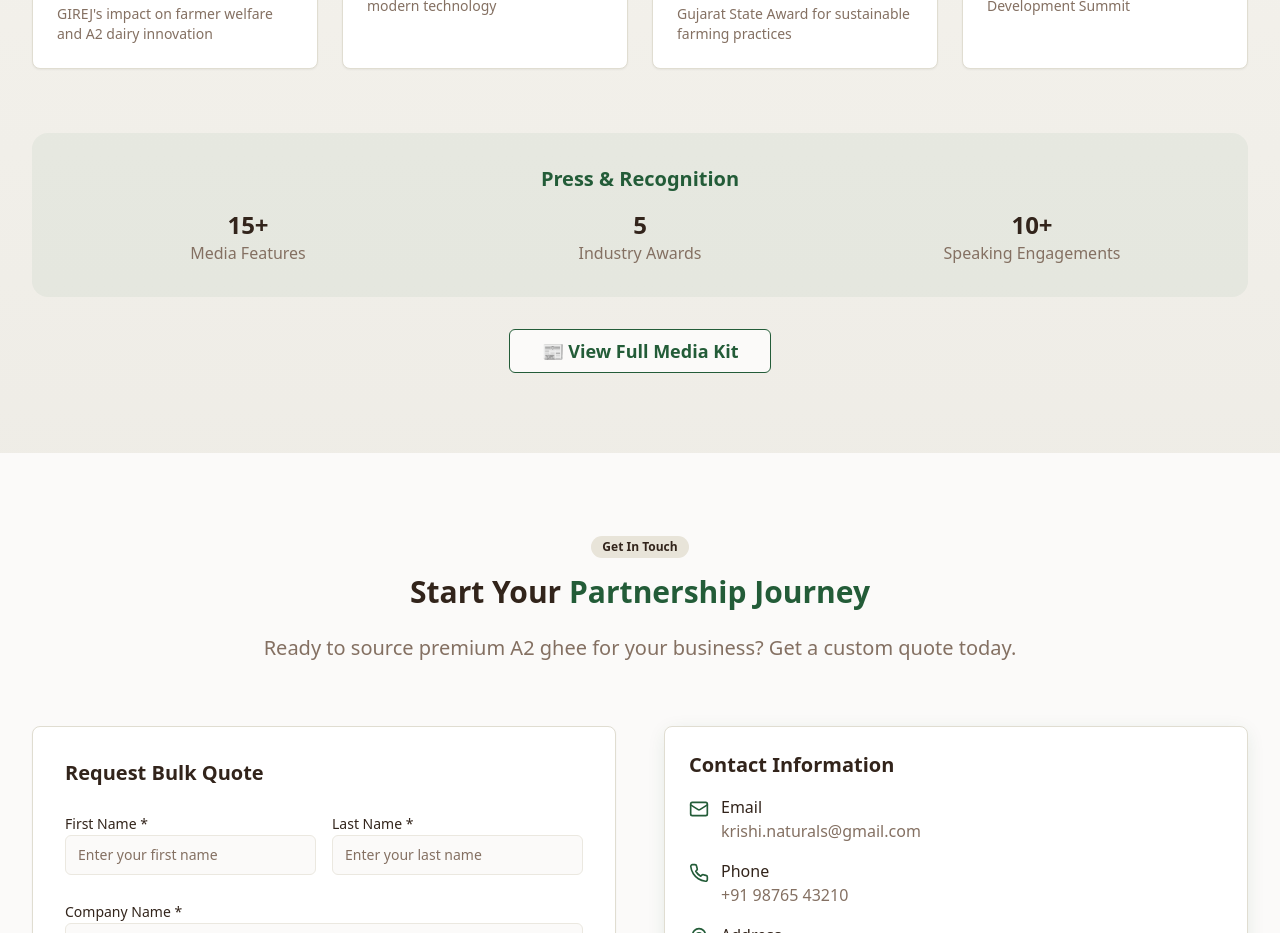
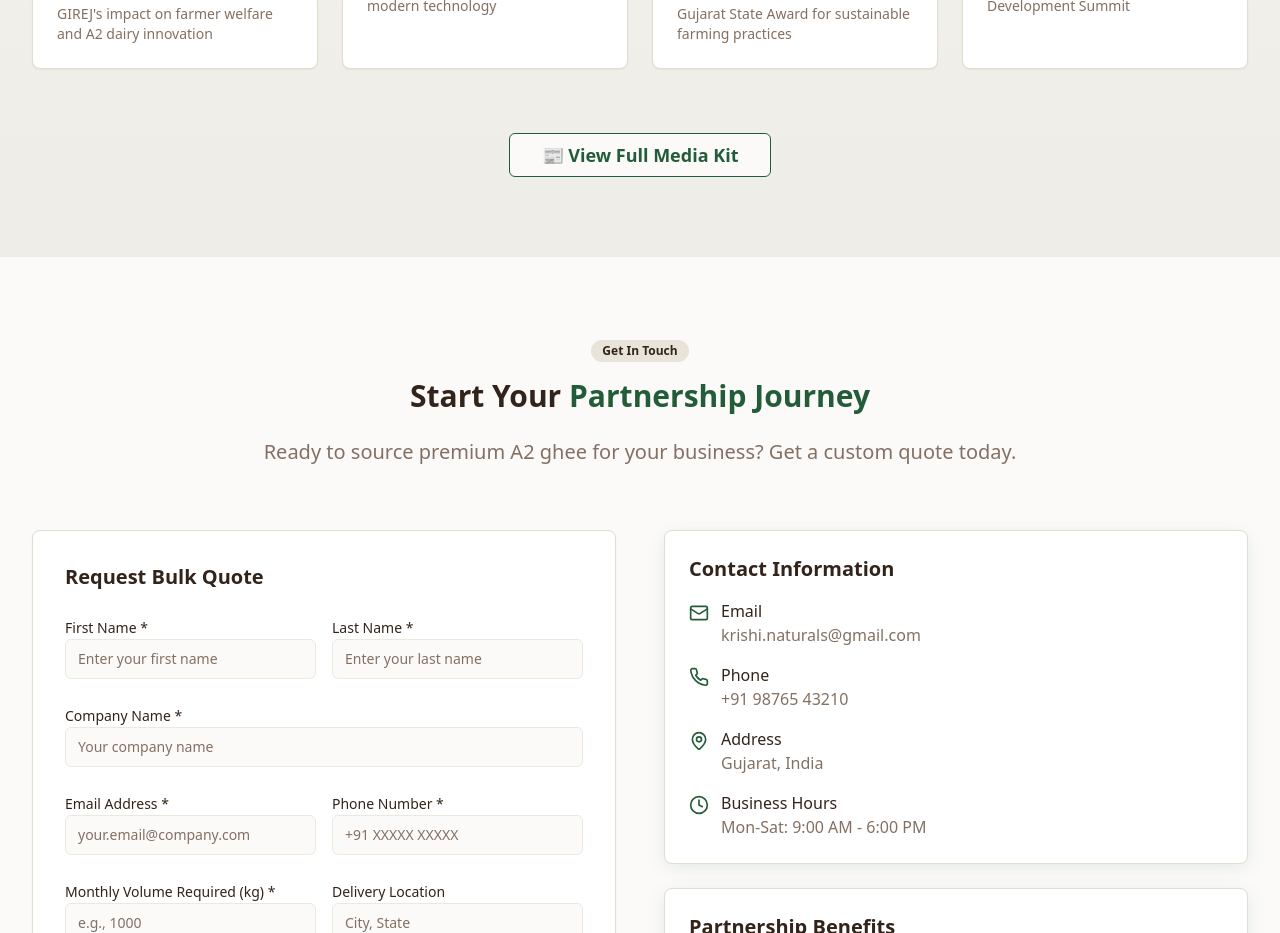
Before and after one commit to krishinaturals-eng/gir-a2-source, a React (Vite) app: page / in a window 1280 px wide. Shown: the part 7200-8133 px from the top of the page. Built offline with nearby package versions, Linux system fonts and the light colour scheme.

Commit message:
Remove media section metrics cards
Removed the metrics cards from the media section.

```diff
--- a/src/components/MediaSection.tsx
+++ b/src/components/MediaSection.tsx
@@ -67,24 +67,6 @@ const MediaSection = () => {
           })}
         </div>
 
-        {/* Press Releases */}
-        <div className="bg-earth-green/5 rounded-2xl p-8 text-center mb-8">
-          <h3 className="text-xl font-semibold text-earth-green mb-4">Press & Recognition</h3>
-          <div className="grid grid-cols-1 md:grid-cols-3 gap-6">
-            <div>
-              <div className="text-2xl font-bold text-foreground">15+</div>
-              <div className="text-muted-foreground">Media Features</div>
-            </div>
-            <div>
-              <div className="text-2xl font-bold text-foreground">5</div>
-              <div className="text-muted-foreground">Industry Awards</div>
-            </div>
-            <div>
-              <div className="text-2xl font-bold text-foreground">10+</div>
-              <div className="text-muted-foreground">Speaking Engagements</div>
-            </div>
-          </div>
-        </div>
 
         {/* CTA */}
         <div className="text-center">
```
